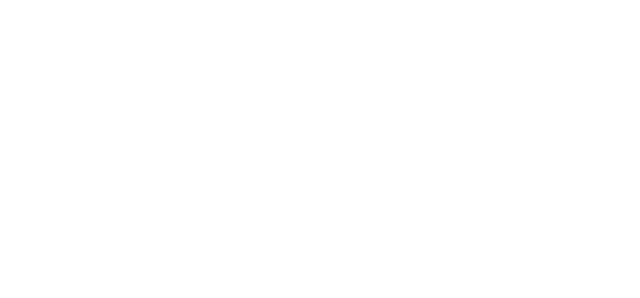
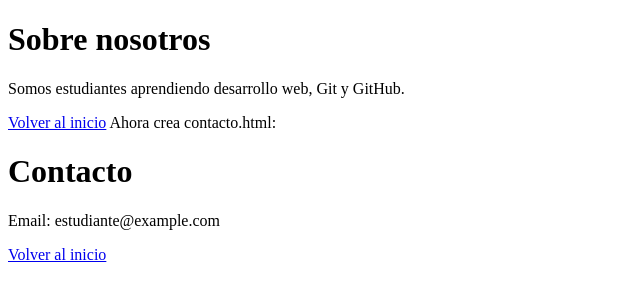
Before and after one commit to anderson23nov-cloud/laboratorio-git, a plain HTML site: page paginas/nosotros.html in a window 1280 px wide. Shown: the whole page, without its empty margins (0-640 px from the left). Drawn offline with Linux system fonts and the light colour scheme.

Commit message:
Segundo commit: agregar páginas y estilo

```diff
--- a/index.html
+++ b/index.html
@@ -1,6 +1,7 @@
 <!DOCTYPE html>
 <html lang="es">
 <head>
+    <link rel="stylesheet" href="css/estilos.css">
 <meta charset="UTF-8">
 <meta name="viewport" content="width=device-width, initial-scale=1.0">
 <title>Mi proyecto Git</title>
--- a/paginas/nosotros.html
+++ b/paginas/nosotros.html
@@ -0,0 +1,30 @@
+<!DOCTYPE html>
+<html lang="es">
+<head>
+<meta charset="UTF-8">
+<meta name="viewport" content="width=device-width, initial-scale=1.0">
+<title>Nosotros</title>
+</head>
+<body>
+<h1>Sobre nosotros</h1>
+<p>
+Somos estudiantes aprendiendo desarrollo web,
+Git y GitHub.
+</p>
+<a href="../index.html">Volver al inicio</a>
+</body>
+</html>
+Ahora crea contacto.html:
+<!DOCTYPE html>
+<html lang="es">
+<head>
+<meta charset="UTF-8">
+<meta name="viewport" content="width=device-width, initial-scale=1.0">
+<title>Contacto</title>
+</head>
+<body>
+<h1>Contacto</h1>
+<p>Email: estudiante@example.com</p>
+<a href="../index.html">Volver al inicio</a>
+</body>
+</html>
```
Also changed, not shown: 1 other file.
